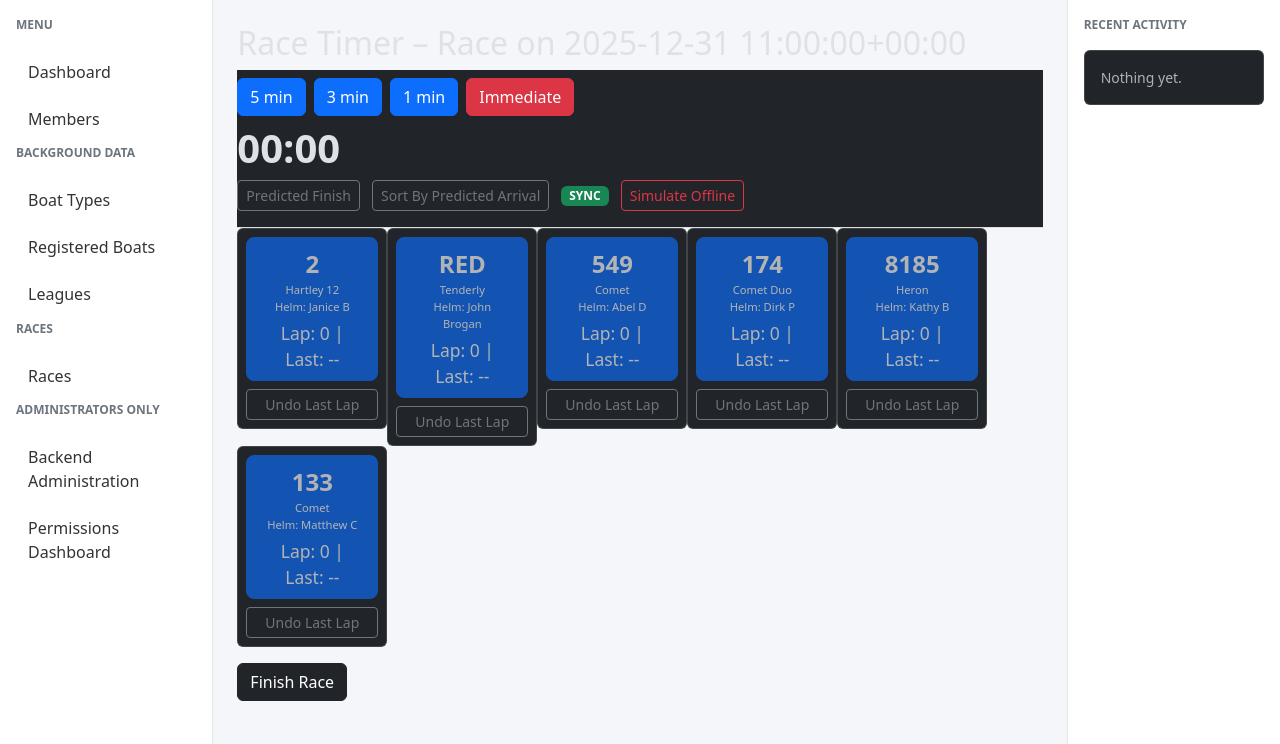
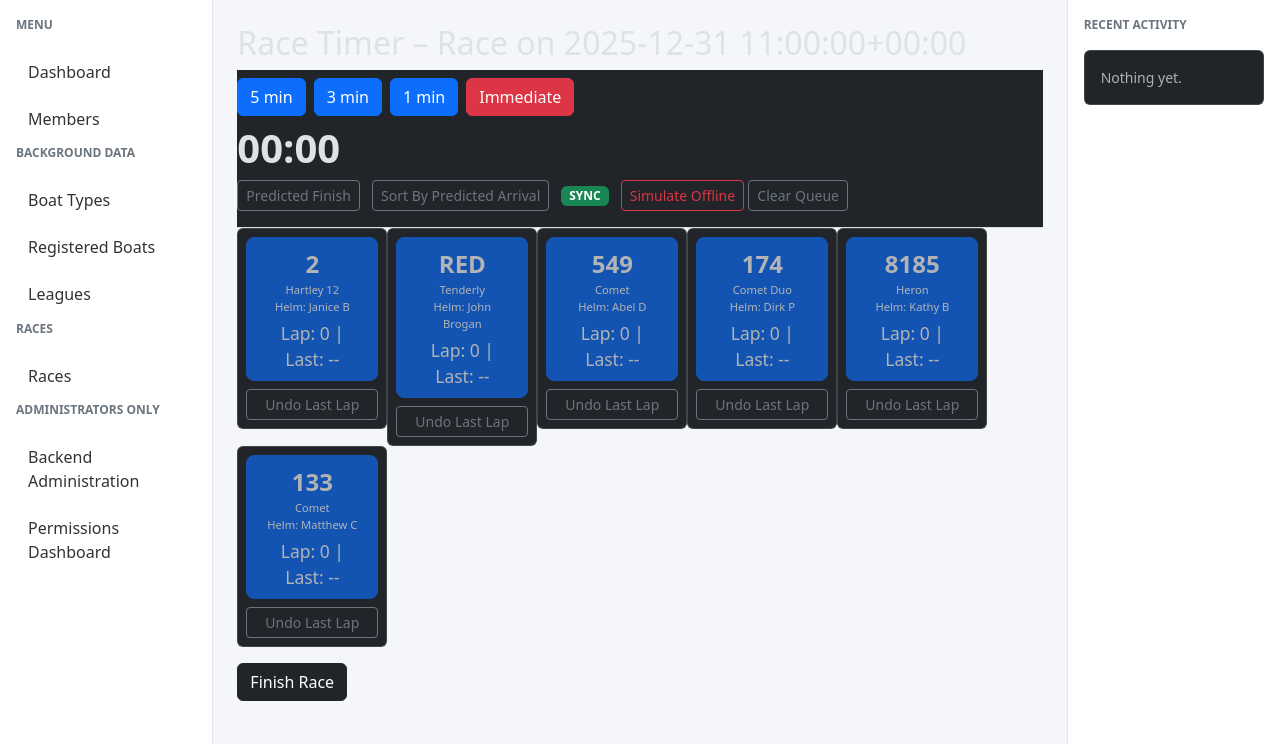
Before and after one commit to broganjlpb/csc_manager, a Django app: page /races/1/timer/ in a window 1280 px wide. Shown: the part 78-822 px from the top of the page. Run offline with Django 5.2, Linux system fonts and the light colour scheme; data comes from the database, SQL or seed files in the repository; both versions use the stored data as it was after the commit; some libraries are stand-ins or nearby versions.

Commit message:
timer offline mode and resync now working

```diff
--- a/races/templates/races/race_timer.html
+++ b/races/templates/races/race_timer.html
@@ -75,6 +75,9 @@
 
         <button id="toggle-offline" class="btn btn-sm btn-outline-danger ms-2">
             Simulate Offline
+        </button>
+        <button id="clear-queue" class="btn btn-sm btn-outline-secondary">
+            Clear Queue
         </button>
 
         <div id="prediction-panel" class="collapse mt-2">
@@ -176,29 +179,30 @@ let queue = JSON.parse(localStorage.getItem("event_queue") || "[]");
 let allowExit = false;
 
 setSync(queue.length === 0);
-
+/* ===================================================== */
 window.addEventListener("beforeunload", function (e) {
     if (!allowExit && queue.length > 0) {
         e.preventDefault();
         e.returnValue = "Data not synced!";
     }
 });
-
+/* ===================================================== */
 function setSync(ok) {
-    const badge = document.getElementById("sync-indicator");
-    if (!badge) return;
+    const syncIndicator = document.getElementById("sync-indicator");
+    if (!syncIndicator) return;
 
     if (ok && queue.length === 0) {
-        badge.classList.remove("bg-danger");
-        badge.classList.add("bg-success");
-        badge.textContent = "SYNC";
+        syncIndicator.classList.remove("bg-danger");
+        syncIndicator.classList.add("bg-success");
+        syncIndicator.textContent = "SYNC";
     } else {
-        badge.classList.remove("bg-success");
-        badge.classList.add("bg-danger");
-        badge.textContent = "OFFLINE";
+        syncIndicator.classList.remove("bg-success");
+        syncIndicator.classList.add("bg-danger");
+        syncIndicator.textContent = `OFFLINE (${queue.length})`;
     }
 }
 
+/* ===================================================== */
 function saveQueue() {
     localStorage.setItem("event_queue", JSON.stringify(queue));
     localStorage.setItem("sequence", sequence);
@@ -219,8 +223,17 @@ function enqueueEvent(event) {
     saveQueue();
     setSync(false);
 }
+/* ===================================================== */
+function processQueue() {
 
-function processQueue() {
+    if (!queue.length) {
+        setSync(true);
+        return;
+    }
+
+    // send events back-to-back until one fails
+    const sendNext = () => {
+
         if (!queue.length) {
             setSync(true);
             return;
@@ -231,17 +244,25 @@ function processQueue() {
         sendToServer(event)
             .then(r => {
                 if (!r.ok) throw "fail";
-            queue.shift();
+
+                queue.shift();     // remove
                 saveQueue();
-            setSync(queue.length === 0);
+
+                sendNext();        // 🔥 immediately send the next one
             })
-        .catch(() => setSync(false));
+            .catch(() => {
+                setSync(false);    // stop if network bad again
+            });
+    };
+
+    sendNext();
 }
+/* ===================================================== */
 
 setInterval(processQueue, 2000);
 
 const RACE_ID = Number("{{ race.id }}");
-
+/* ===================================================== */
 function sendEvent(type, raceEntryId = null, raceSeconds = null) {
     const event = {
         race: RACE_ID,
@@ -348,6 +369,17 @@ function resetRace() {
     currentPredictions = [];
     updatePredictions();
 }
+
+/* ===================================================== */
+
+document.getElementById("clear-queue").onclick = () => {
+    localStorage.removeItem("event_queue");
+    localStorage.removeItem("sequence");
+    queue = [];
+    sequence = 1;
+    setSync(true);
+    console.log("Queue cleared");
+};
 
 /* ===================================================== */
 document.getElementById("toggle-offline").onclick = function () {
```
Also changed, not shown: db.sqlite3, races/migrations/0008_raceevent.py (added). Lines whose indentation alone changed are shown as unchanged.
